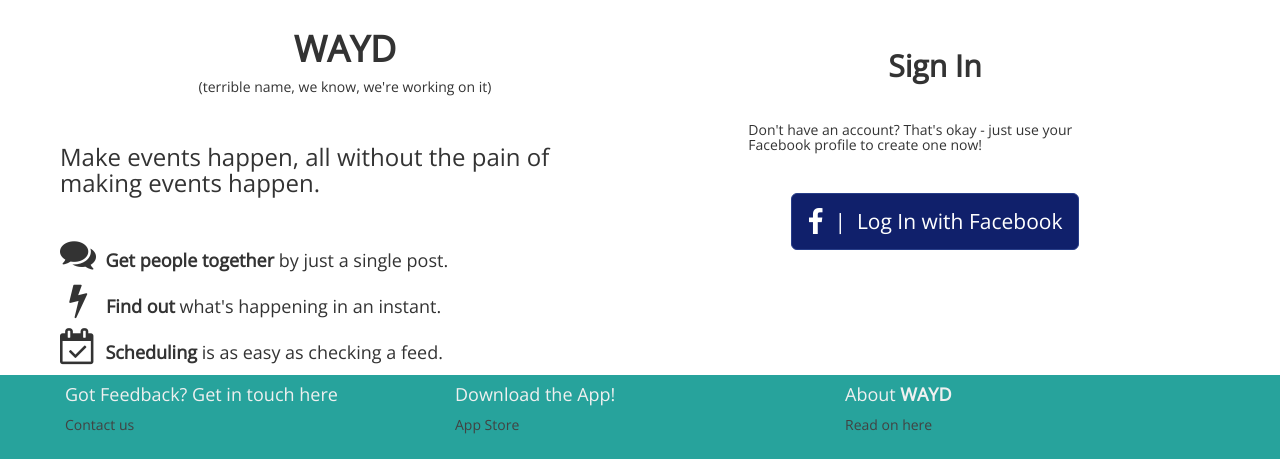
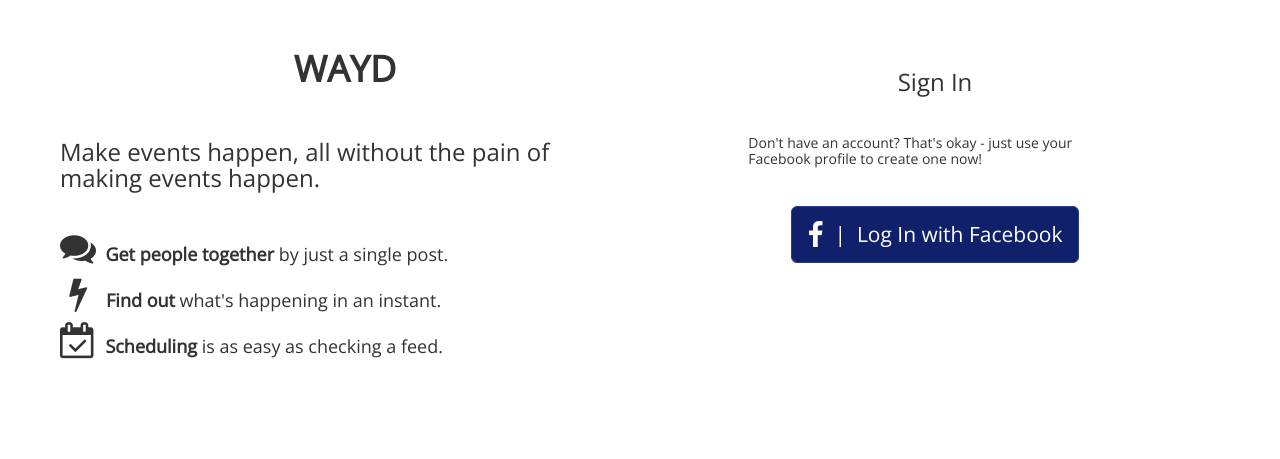
Before and after one commit to claycoleman/godogather, a Django app: page / in a window 1280 px wide. Shown: the part 71-530 px from the top of the page. Run offline with Django 3.2, Linux system fonts and the light colour scheme; some libraries are stand-ins or nearby versions.

Commit message:
Fixed some JS and edited home page.

```diff
--- a/web/static/js/custom.js
+++ b/web/static/js/custom.js
@@ -19,6 +19,8 @@ $(function() {
     $(".main-events-going-to").css({'max-height': (window.innerHeight-430)*2/3+'px', 'overflow': 'scroll'});
     $(".main-group-list").css({'max-height': (window.innerHeight-430)/4+'px', 'overflow': 'scroll'});
     $(".main-feed").css({'max-height': (window.innerHeight/2)+'px', 'overflow': 'scroll'});
+    $("div.main").css({'min-height': (window.innerHeight-165)+'px'});
+    $("div.wrapper").css({'min-height': (window.innerHeight-165)+'px'});
     $('a.tooltipped').tooltip();
     var date_str = $('#current-date').text();
     var d = new Date(date_str);
--- a/web/templates/new_user.html
+++ b/web/templates/new_user.html
@@ -12,8 +12,8 @@
         <div class="col-md-12">
             <div class="row">
                 <div class="col-md-6 col-md-8">
+                    <br>
                     <h1 class="text-center"><strong>WAYD</strong></h1>
-                    <h5 class="text-center">(terrible name, we know, we're working on it)</h5>
                     <br>
                     <h3>Make events happen, all without the pain of making events happen.</h3>
                     <br>
@@ -23,7 +23,8 @@
                 </div>
                 <div class="col-md-5 col-md-4 col-md-offset-1">
                     <br>
-                    <h2 class="text-center">Sign In</h2>
+                    <br>
+                    <h3 class="text-center">Sign In</h3>
                     <br>
                     <h5>Don't have an account? That's okay - just use your Facebook profile to create one now!</h5><br>
                     <div class="text-center">
```
Also changed, not shown: mobi/migrations/__init__.py (deleted), web/migrations/__init__.py (deleted).
